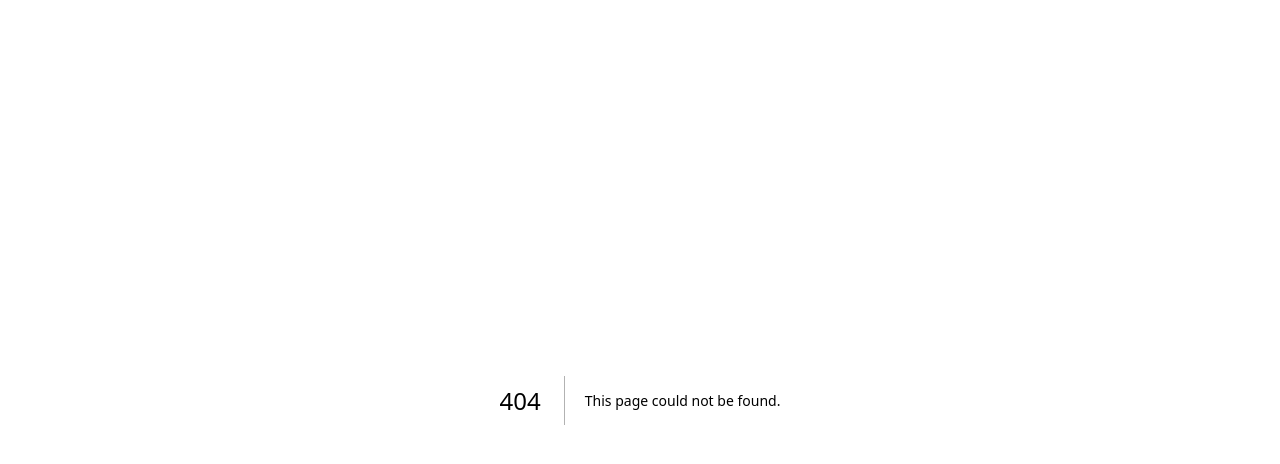
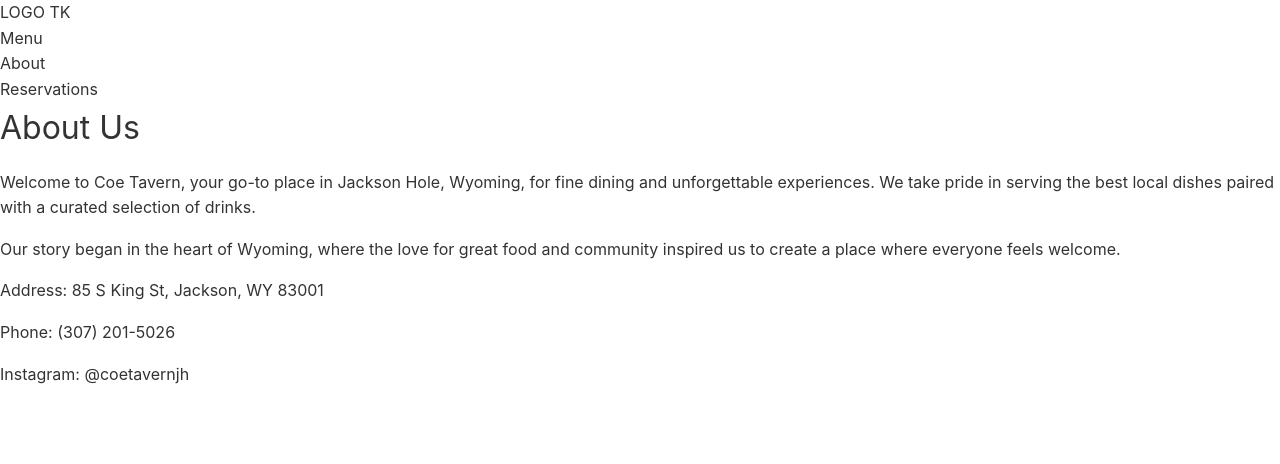
Before and after one commit to nclevine/coe-tavern-homepage, a Next.js app: page /about in a window 1280 px wide. Before the commit this address had no page. Shown: the top 464 px of the page. Built offline with nearby package versions, Linux system fonts and the light colour scheme.

Commit message:
Rudimentary structure

```diff
--- /dev/null
+++ b/app/about/page.tsx
@@ -0,0 +1,9 @@
+export default function AboutPage() {
+    return (
+      <div>
+        <h1>About Us</h1>
+        <p>Welcome to Coe Tavern, your go-to place in Jackson Hole, Wyoming, for fine dining and unforgettable experiences. We take pride in serving the best local dishes paired with a curated selection of drinks.</p>
+        <p>Our story began in the heart of Wyoming, where the love for great food and community inspired us to create a place where everyone feels welcome.</p>
+      </div>
+    );
+  }
--- /dev/null
+++ b/app/components/Footer.tsx
@@ -0,0 +1,11 @@
+export default function Footer() {
+    return (
+      <footer>
+        <p>Address: 85 S King St, Jackson, WY 83001</p>
+        <p>Phone: <a href="tel:+13072015026">(307) 201-5026</a></p>
+        <p>
+          Instagram: <a href="https://www.instagram.com/coetavernjh/" target="_blank" rel="noopener noreferrer">@coetavernjh</a>
+        </p>
+      </footer>
+    );
+  }
--- /dev/null
+++ b/app/components/Navigation.tsx
@@ -0,0 +1,25 @@
+import Link from 'next/link';
+
+export default function Navigation() {
+  return (
+    <nav>
+      <ul>
+        <li>
+          <Link href="/">
+            LOGO TK
+            {/* <img src="/path/to/logo.png" alt="Coe Tavern Logo" /> */}
+          </Link>
+        </li>
+        <li>
+          <Link href="/menu">Menu</Link>
+        </li>
+        <li>
+          <Link href="/about">About</Link>
+        </li>
+        <li>
+          <Link href="/reservations">Reservations</Link>
+        </li>
+      </ul>
+    </nav>
+  );
+}
--- a/app/layout.tsx
+++ b/app/layout.tsx
@@ -1,9 +1,11 @@
-import type { Metadata } from "next";
-import "./globals.css";
+import type { Metadata } from 'next';
+import './globals.css';
+import Navigation from './components/Navigation';
+import Footer from './components/Footer';
 
 export const metadata: Metadata = {
-  title: "Coe Tavern",
-  description: "Coe Tavern in Jackson Hole, Wyoming",
+  title: 'Coe Tavern',
+  description: 'Coe Tavern in Jackson Hole, Wyoming',
 };
 
 export default function RootLayout({
@@ -13,7 +15,11 @@ export default function RootLayout({
 }>) {
   return (
     <html lang="en">
-      <body className={''}>{children}</body>
+      <body>
+        <Navigation />
+        {children}
+        <Footer />
+      </body>
     </html>
   );
 }
--- a/lib/contentful.ts
+++ b/lib/contentful.ts
@@ -8,7 +8,6 @@ const client = createClient({
 export async function getFoodMenuItems(): Promise<Entry<any>[]> {
   const foodEntries: EntryCollection<any> = await client.getEntries({
     content_type: 'foodMenuItem',
-    order: ['fields.category', 'fields.order'],
   });
 
   return foodEntries.items;
@@ -17,7 +16,6 @@ export async function getFoodMenuItems(): Promise<Entry<any>[]> {
 export async function getDrinkMenuItems(): Promise<Entry<any>[]> {
   const drinkEntries: EntryCollection<any> = await client.getEntries({
     content_type: 'drinkMenuItem',
-    order: ['fields.category', 'fields.order'],
   });
 
   return drinkEntries.items;
```
Also changed, not shown: app/menu/page.tsx (added, +30 -0 lines), app/reservations/page.tsx (added, +22 -0 lines).
